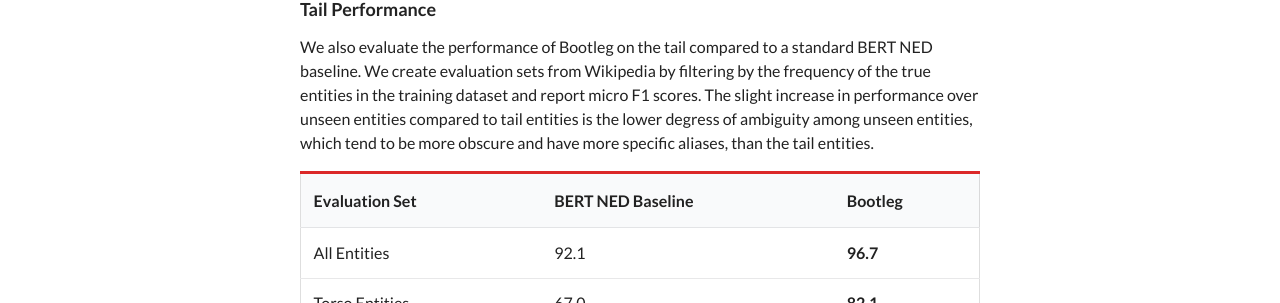
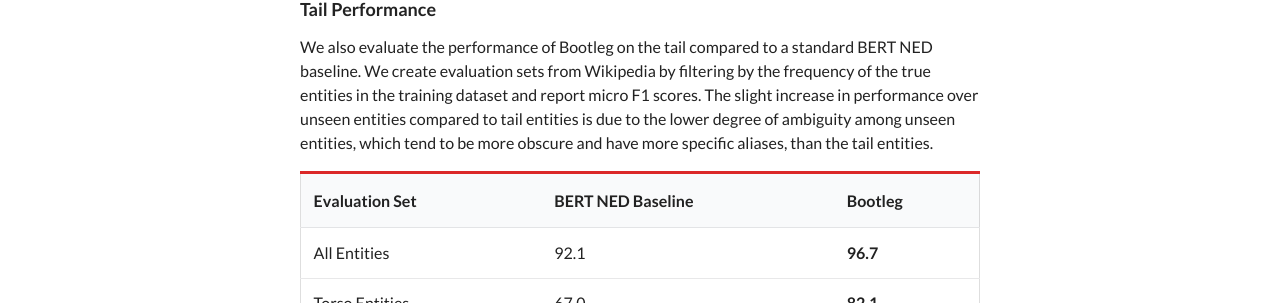
Before and after one commit to HazyResearch/bootleg, a Jekyll site: the page built from docs/index.html, in a window 1280 px wide. Shown: the part 1206-1509 px from the top of the page. Built offline with Jekyll 4.4.1, drawn with Linux system fonts in a browser that asks for light colours.

Commit message:
Update index.html
Small type change in tail performance section of webpage.

```diff
--- a/docs/index.html
+++ b/docs/index.html
@@ -74,7 +74,7 @@
 </p>
 <h3>Tail Performance</h3>
 We also evaluate the performance of Bootleg on the tail compared to a standard BERT NED baseline.
-We create evaluation sets from Wikipedia by filtering by the frequency of the true entities in the training dataset and report micro F1 scores. The slight increase in performance over unseen entities compared to tail entities is the lower degress of ambiguity among unseen entities, which tend to be more obscure and have more specific aliases, than the tail entities.
+We create evaluation sets from Wikipedia by filtering by the frequency of the true entities in the training dataset and report micro F1 scores. The slight increase in performance over unseen entities compared to tail entities is due to the lower degree of ambiguity among unseen entities, which tend to be more obscure and have more specific aliases, than the tail entities.
 <p>
   <table class="ui structured red table small-font">
     <thead>
```
